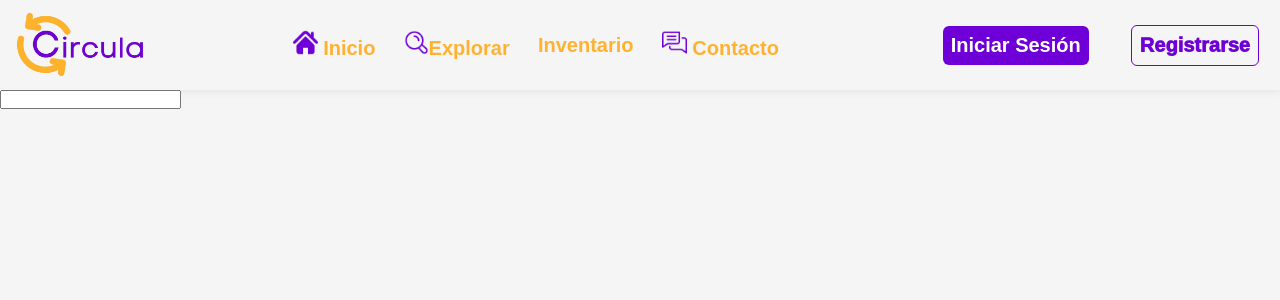
After one commit to Antu27-a/Circula, a PHP site: page /view/pages/registrar.html in a window 1280 px wide. The commit adds this page. Shown: the top 300 px of the page. Run offline with PHP 8.4, Linux system fonts and the light colour scheme.

Commit message:
empezando el desarrollo de "registrar.html"

```diff
--- a/index.html
+++ b/index.html
@@ -18,13 +18,13 @@
         <nav class="menu">
             <a href="index.html"> <img class="icon" src="view/img/global-img/home-icon-silhouette.png" alt="">
                 Inicio</a>
-            <a href="explorar.html"><img class="icon" src="view/img/global-img/magnifying-glass.png" alt="">Explorar</a>
+            <a href="view/pages/explorar.html"><img class="icon" src="view/img/global-img/magnifying-glass.png" alt="">Explorar</a>
             <a href="donar.html">Inventario</a>
             <a href="contacto.html"> <img class="icon" src="view/img/global-img/chatting.png" alt=""> Contacto</a>
         </nav>
         <div class="login">
             <a href="login.html" class="btn-login">Iniciar Sesión</a>
-            <a href="register.html" class="btn-registrarse">Registrarse</a>
+            <a href="view/pages/registrar.html" class="btn-registrarse">Registrarse</a>
         </div>
     </header>
     <main>
--- a/view/css/global.css
+++ b/view/css/global.css
@@ -7,16 +7,11 @@
 /* aca se estila lo que seria el estilo general de la pagina,
 y lo que se va a quedar igual entre pagina y pagina (navbar, footer, colores, etc) */
 
-
-@font-face {
-    font-family: 'code';
-    src: url('../font/SourceCodePro-VariableFont_wght.ttf') format('truetype');
+body{
+    font-family: 'Poppins', sans-serif;
+    background-color: #f5f5f5;
+    color: #333;
 }
-
-/* body {
-    font-family: 'code', sans-serif;
-    background-color: rgb(221, 221, 221);
-} */
 
 .icon{
     max-width: 25px;
--- a/view/css/index.css
+++ b/view/css/index.css
@@ -20,14 +20,10 @@ main {
     width: 100%;
     box-sizing: border-box;
     margin-bottom: 40px;
-
     display: flex;
     flex-direction: column;
     justify-content: center;
-    /* Centrado vertical */
     align-items: center;
-    /* Centrado horizontal */
-
     background: linear-gradient(90deg, #6e00d7, #620faf, #280247);
 }
 
--- /dev/null
+++ b/view/pages/registrar.html
@@ -0,0 +1,41 @@
+<!DOCTYPE html>
+<html lang="en">
+
+<head>
+    <meta charset="UTF-8">
+    <meta name="viewport" content="width=device-width, initial-scale=1.0">
+    <title>Circula || Explorar</title>
+    <link rel="stylesheet" href="../css/global.css">
+    <link rel="stylesheet" href="../css/registrar.css">
+</head>
+
+<body>
+    <header>
+        <img src="../img/global-img/logo.png" alt="" class="logo">
+        <nav class="menu">
+            <a href="../../index.html"> <img class="icon" src="view/img/global-img/home-icon-silhouette.png" alt="">
+                Inicio</a>
+            <a href="explorar.html"><img class="icon" src="view/img/global-img/magnifying-glass.png" alt="">Explorar</a>
+            <a href="donar.html">Inventario</a>
+            <a href="contacto.html"> <img class="icon" src="view/img/global-img/chatting.png" alt=""> Contacto</a>
+        </nav>
+        <div class="login">
+            <a href="login.html" class="btn-login">Iniciar Sesión</a>
+            <a href="register.html" class="btn-registrarse">Registrarse</a>
+        </div>
+    </header>
+    <main>
+
+        <form action="" class="formulario">
+
+            <input type="text" name="" placeholder="">
+
+        </form>
+
+    </main>
+    <footer>
+
+    </footer>
+</body>
+
+</html>
```
Also changed, not shown: view/css/explorar.css (added, +12 -0 lines), view/pages/donar.html (deleted, +0 -11 lines), view/pages/explorar.html (added, +39 -0 lines).
